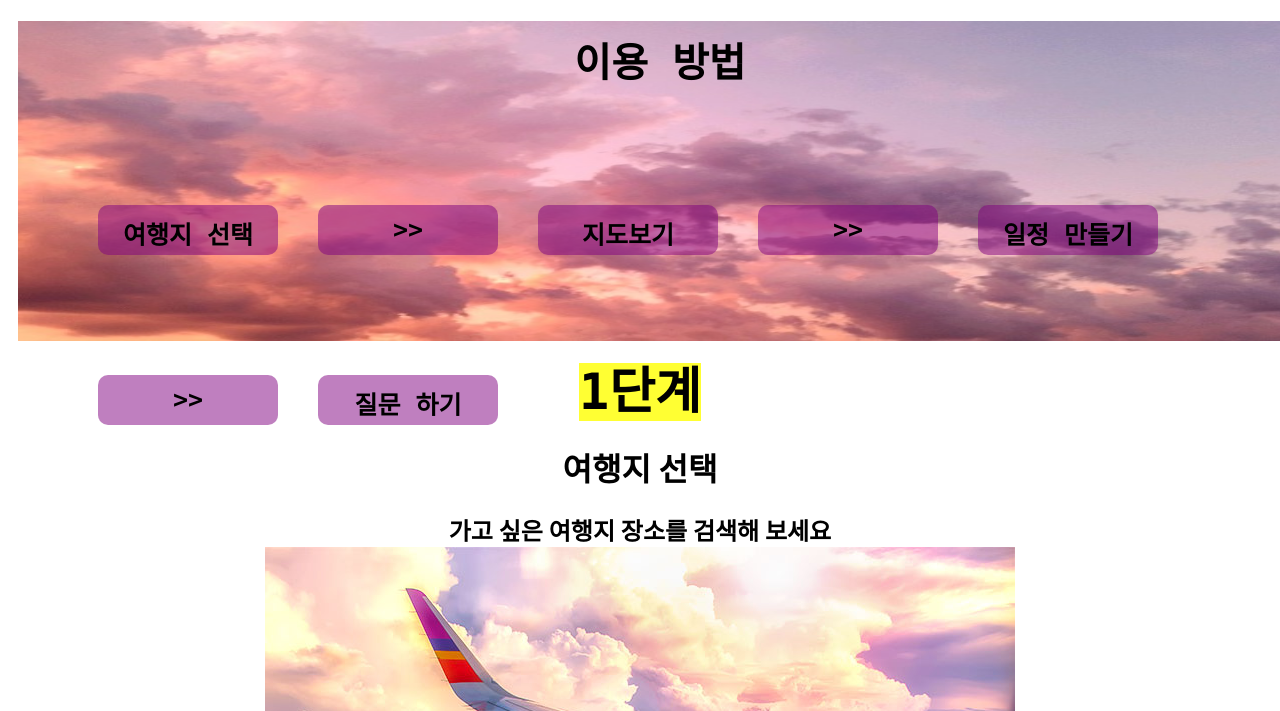
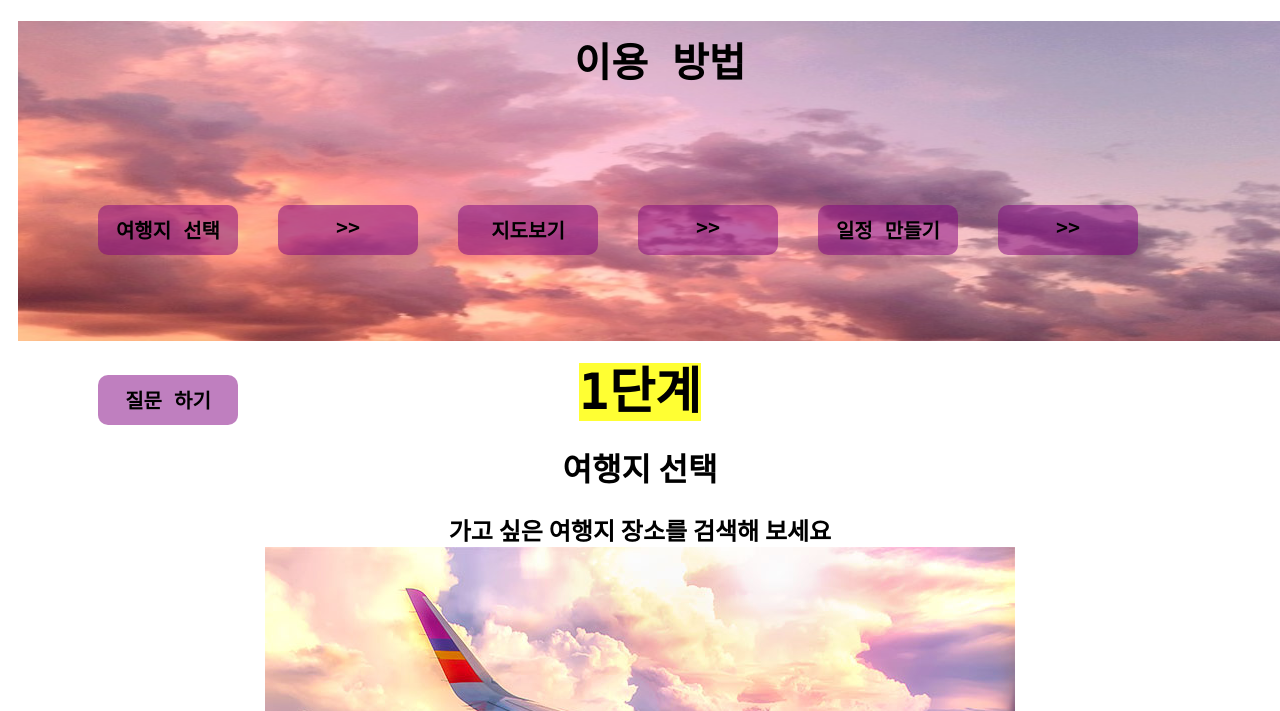
Before and after one commit to haaajj/website2, a plain HTML site: page way.html in a window 1280 px wide. Shown: the part 89-800 px from the top of the page. Drawn offline with Linux system fonts and the light colour scheme.

Commit message:
Update way.html

```diff
--- a/way.html
+++ b/way.html
@@ -21,14 +21,14 @@
   .box {display:inline-block;
         float:left;
         text-align:center;
-        font:normal bold 25px consolas,sans-serif;
+        font:normal bold 20px consolas,sans-serif;
         color:black;                                             /**이용방법 요약한 박스 안에 글자박스**/
         background-color:purple;
         background-color: rgba(128,0,128,0.5);
         border-radius:10px;
         z-index:999;
         text-decoration: none;
-        width:160px;
+        width:120px;
         height:30px;
         margin:20px;
         margin-top:100px;
```
